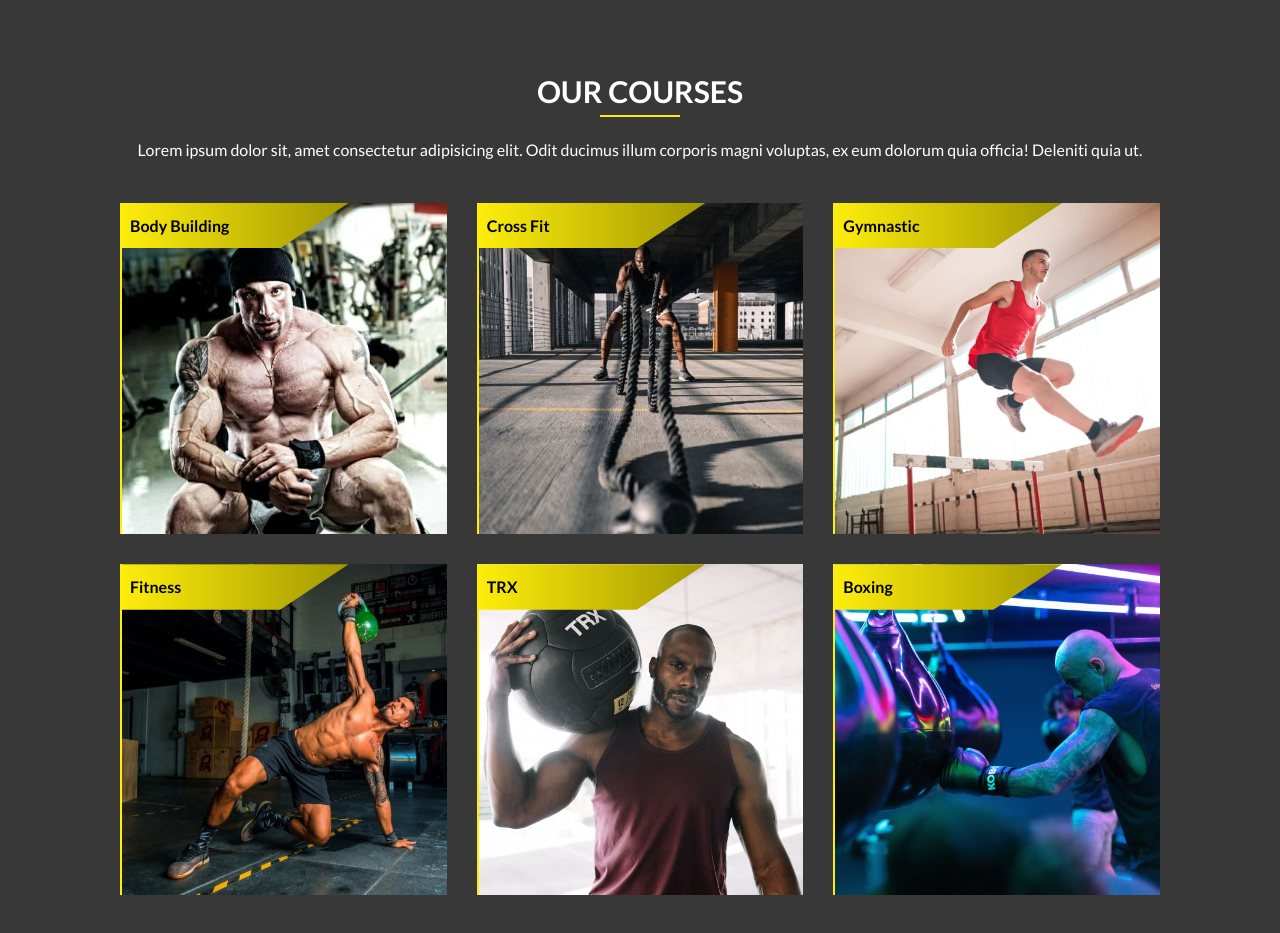
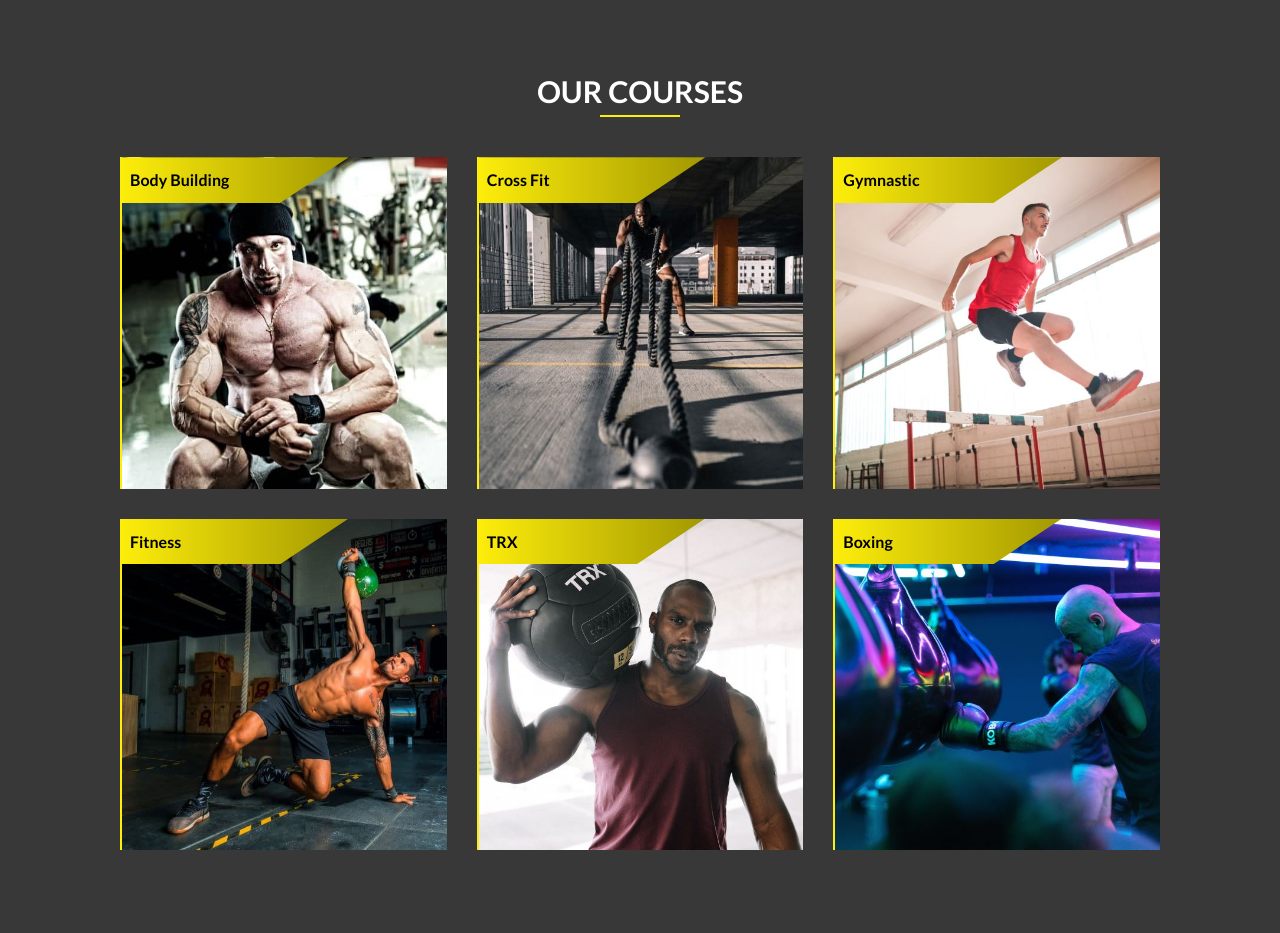
Before and after one commit to metaCoreSoftwareDevelopement/gymtemplates, a website built with Parcel: page GymWebsite3/index.html in a window 1280 px wide. Shown: the part 1420-2353 px from the top of the page. Built offline with nearby package versions, Linux system fonts and the light colour scheme.

Commit message:
Update index.html

```diff
--- a/GymWebsite3/index.html
+++ b/GymWebsite3/index.html
@@ -111,11 +111,6 @@
         <div class="container courses-box" data-aos="fade-up">
           <header class="courses-heading">
             <h2 class="heading heading--2 underline">Our Courses</h2>
-            <p>
-              Lorem ipsum dolor sit, amet consectetur adipisicing elit. Odit
-              ducimus illum corporis magni voluptas, ex eum dolorum quia
-              officia! Deleniti quia ut.
-            </p>
           </header>
 
           <article class="courses-content">
@@ -130,11 +125,6 @@
 
               <div class="class-card__overlay">
                 <div class="text">
-                  <p>
-                    Lorem ipsum dolor sit, amet consectetur adipisicing elit.
-                    Ratione culpa
-                  </p>
-
                   <a href="#" class="link-button">Read More &rarr;</a>
                 </div>
               </div>
@@ -152,11 +142,6 @@
               />
               <div class="class-card__overlay">
                 <div class="text">
-                  <p>
-                    Lorem ipsum dolor sit, amet consectetur adipisicing elit.
-                    Ratione culpa
-                  </p>
-
                   <a href="#" class="link-button">Read More &rarr;</a>
                 </div>
               </div>
@@ -174,11 +159,6 @@
 
               <div class="class-card__overlay">
                 <div class="text">
-                  <p>
-                    Lorem ipsum dolor sit, amet consectetur adipisicing elit.
-                    Ratione culpa
-                  </p>
-
                   <a href="#" class="link-button">Read More &rarr;</a>
                 </div>
               </div>
@@ -196,11 +176,6 @@
               />
               <div class="class-card__overlay">
                 <div class="text">
-                  <p>
-                    Lorem ipsum dolor sit, amet consectetur adipisicing elit.
-                    Ratione culpa
-                  </p>
-
                   <a href="#" class="link-button">Read More &rarr;</a>
                 </div>
               </div>
@@ -217,11 +192,6 @@
               />
               <div class="class-card__overlay">
                 <div class="text">
-                  <p>
-                    Lorem ipsum dolor sit, amet consectetur adipisicing elit.
-                    Ratione culpa
-                  </p>
-
                   <a href="#" class="link-button">Read More &rarr;</a>
                 </div>
               </div>
@@ -238,11 +208,6 @@
               />
               <div class="class-card__overlay">
                 <div class="text">
-                  <p>
-                    Lorem ipsum dolor sit, amet consectetur adipisicing elit.
-                    Ratione culpa
-                  </p>
-
                   <a href="#" class="link-button">Read More &rarr;</a>
                 </div>
               </div>
```
